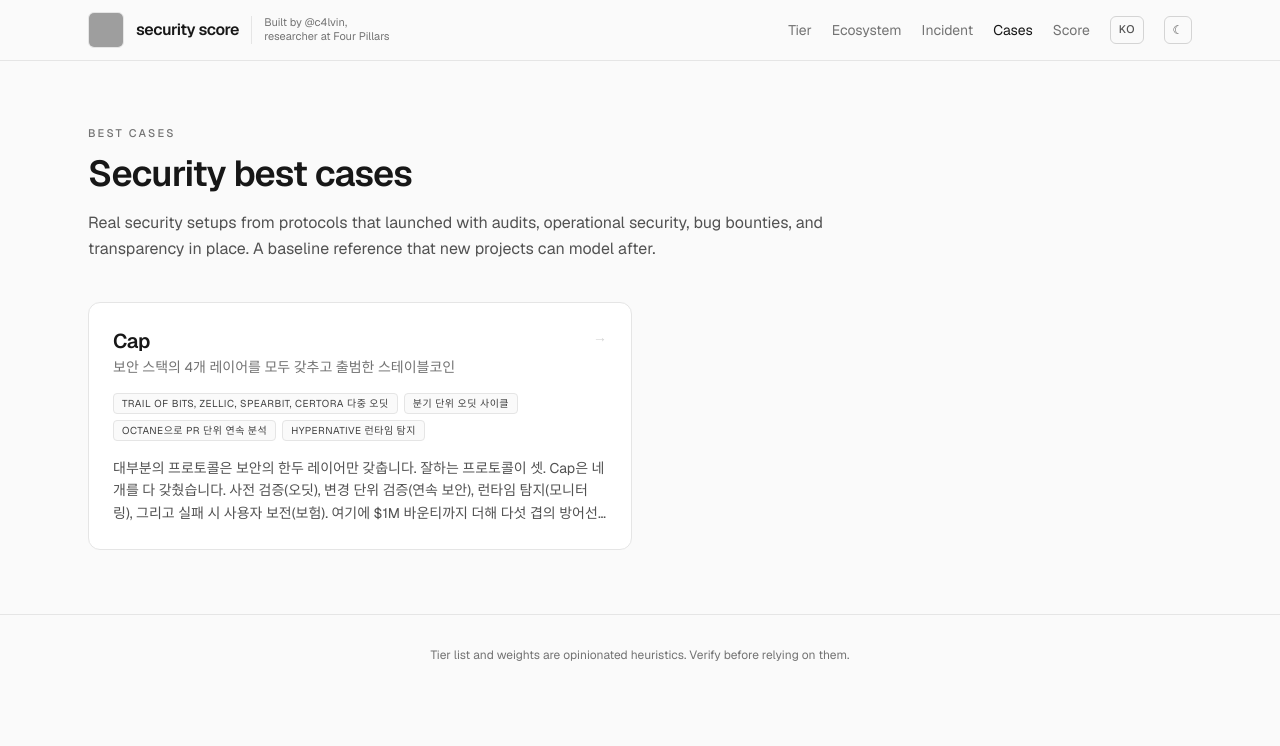
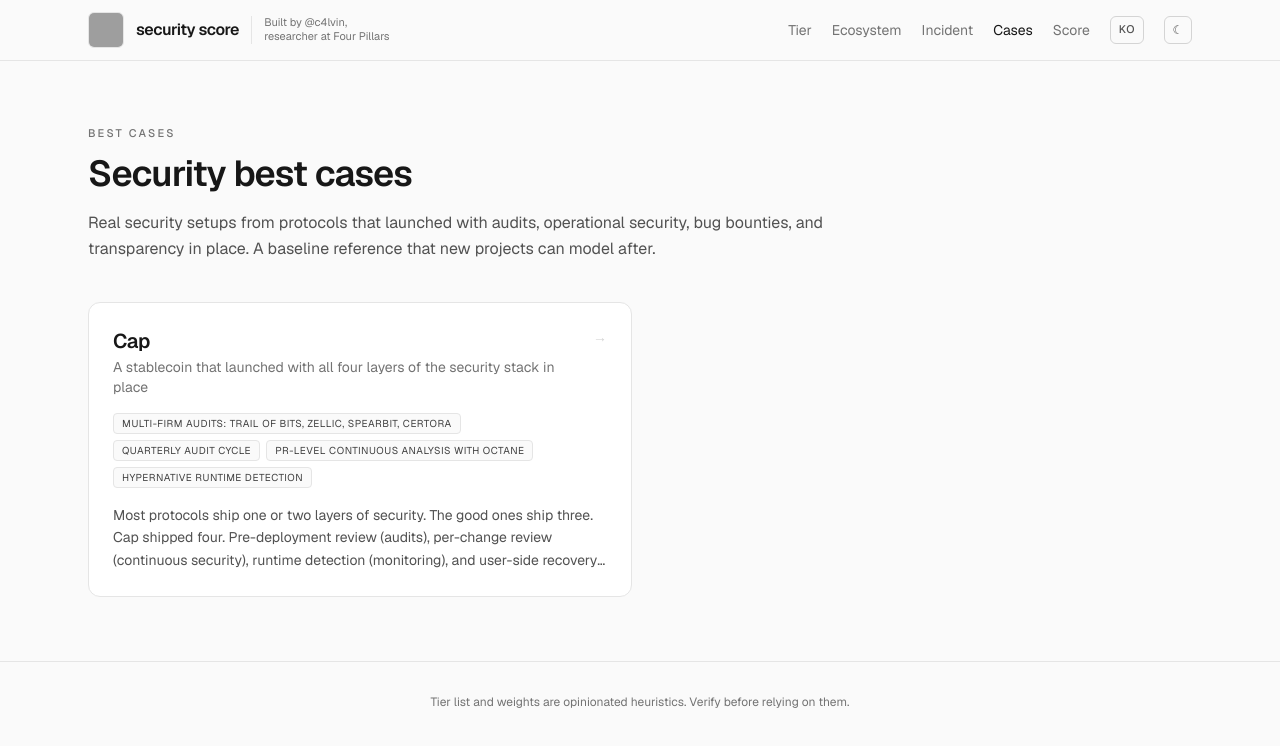
Before and after one commit to siwon-huh/web3-security-dashboard, a Next.js app: page /en/case-studies in a window 1280 px wide. Shown: the top 746 px of the page. Built offline with nearby package versions, Linux system fonts and the light colour scheme; grey boxes are pictures that could not be loaded.

Commit message:
fix(i18n): localize case studies index card content

```diff
--- a/app/[lang]/case-studies/page.tsx
+++ b/app/[lang]/case-studies/page.tsx
@@ -1,6 +1,7 @@
 import Link from "next/link";
 import { CASE_STUDIES } from "@/lib/case-studies";
 import { isLang, type Lang } from "@/lib/i18n";
+import { CASE_STUDY_EN } from "@/lib/i18n/case-studies-en";
 import { notFound } from "next/navigation";
 
 export const metadata = {
@@ -55,7 +56,12 @@ export default async function CaseStudiesIndexPage({
       </header>
 
       <div className="grid gap-4 md:grid-cols-2">
-        {CASE_STUDIES.map((cs) => (
+        {CASE_STUDIES.map((cs) => {
+          const enContent = lang === "en" ? CASE_STUDY_EN[cs.slug] : null;
+          const tagline = enContent?.tagline ?? cs.tagline;
+          const summary = enContent?.summary ?? cs.summary;
+          const highlights = enContent?.highlights ?? cs.highlights;
+          return (
             <Link
               key={cs.slug}
               href={`/${lang}/case-studies/${cs.slug}`}
@@ -66,14 +72,14 @@ export default async function CaseStudiesIndexPage({
                   <h2 className="text-xl font-semibold text-neutral-900 dark:text-neutral-50 tracking-tight">
                     {cs.name}
                   </h2>
-                <p className="text-sm text-neutral-500 mt-0.5">{cs.tagline}</p>
+                  <p className="text-sm text-neutral-500 mt-0.5">{tagline}</p>
                 </div>
                 <span className="text-neutral-300 dark:text-neutral-700 group-hover:text-neutral-900 dark:group-hover:text-neutral-50 transition-colors text-sm">
                   →
                 </span>
               </div>
               <div className="mt-4 flex flex-wrap gap-1.5">
-              {cs.highlights.slice(0, 4).map((h) => (
+                {highlights.slice(0, 4).map((h) => (
                   <span
                     key={h}
                     className="text-[10px] uppercase tracking-wider px-2 py-0.5 rounded border border-neutral-200 dark:border-neutral-800 text-neutral-700 dark:text-neutral-300 bg-neutral-50 dark:bg-neutral-900"
@@ -83,10 +89,11 @@ export default async function CaseStudiesIndexPage({
                 ))}
               </div>
               <p className="mt-4 text-sm text-neutral-600 dark:text-neutral-400 leading-relaxed line-clamp-3">
-              {cs.summary}
+                {summary}
               </p>
             </Link>
-        ))}
+          );
+        })}
       </div>
     </div>
   );
```
Lines whose indentation alone changed are shown as unchanged.
